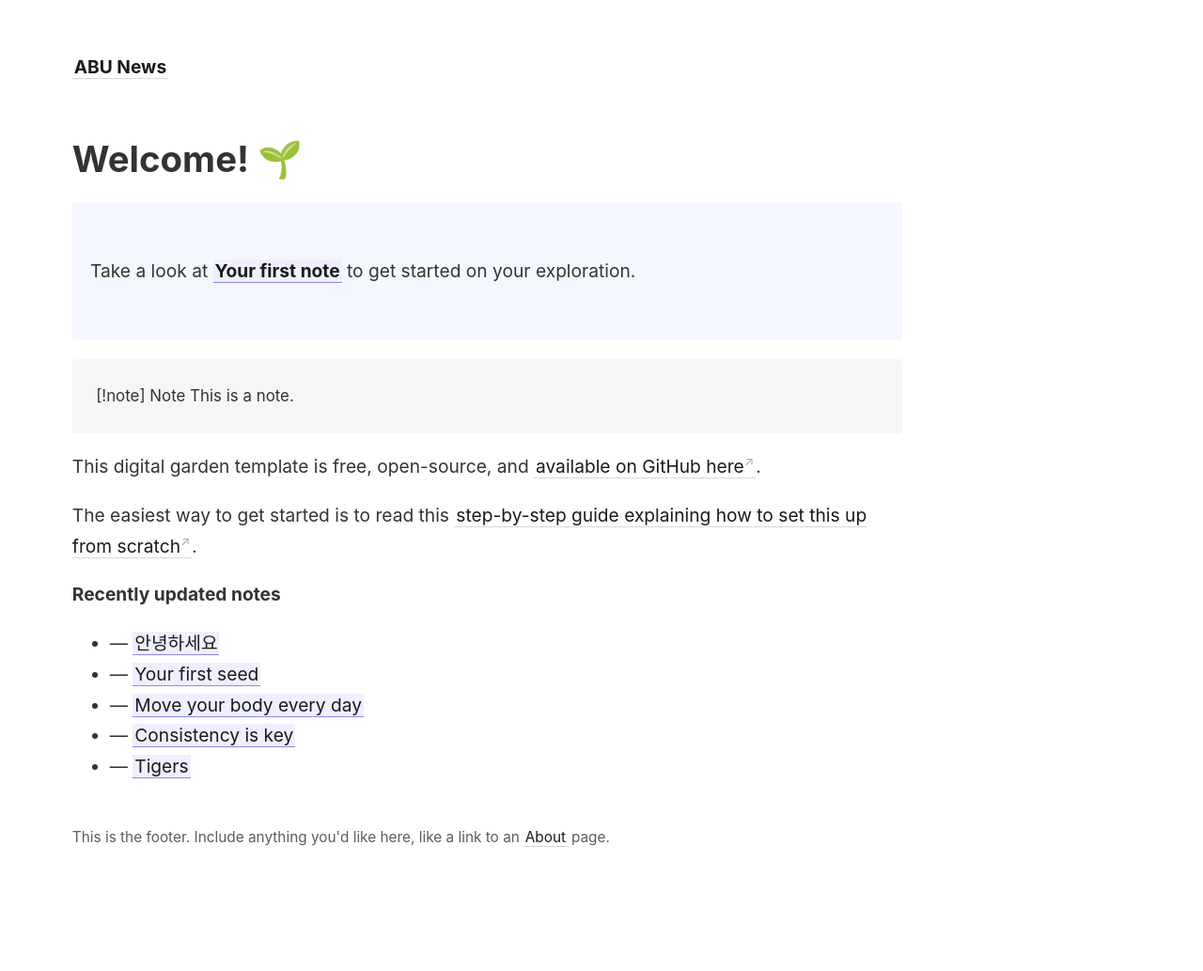
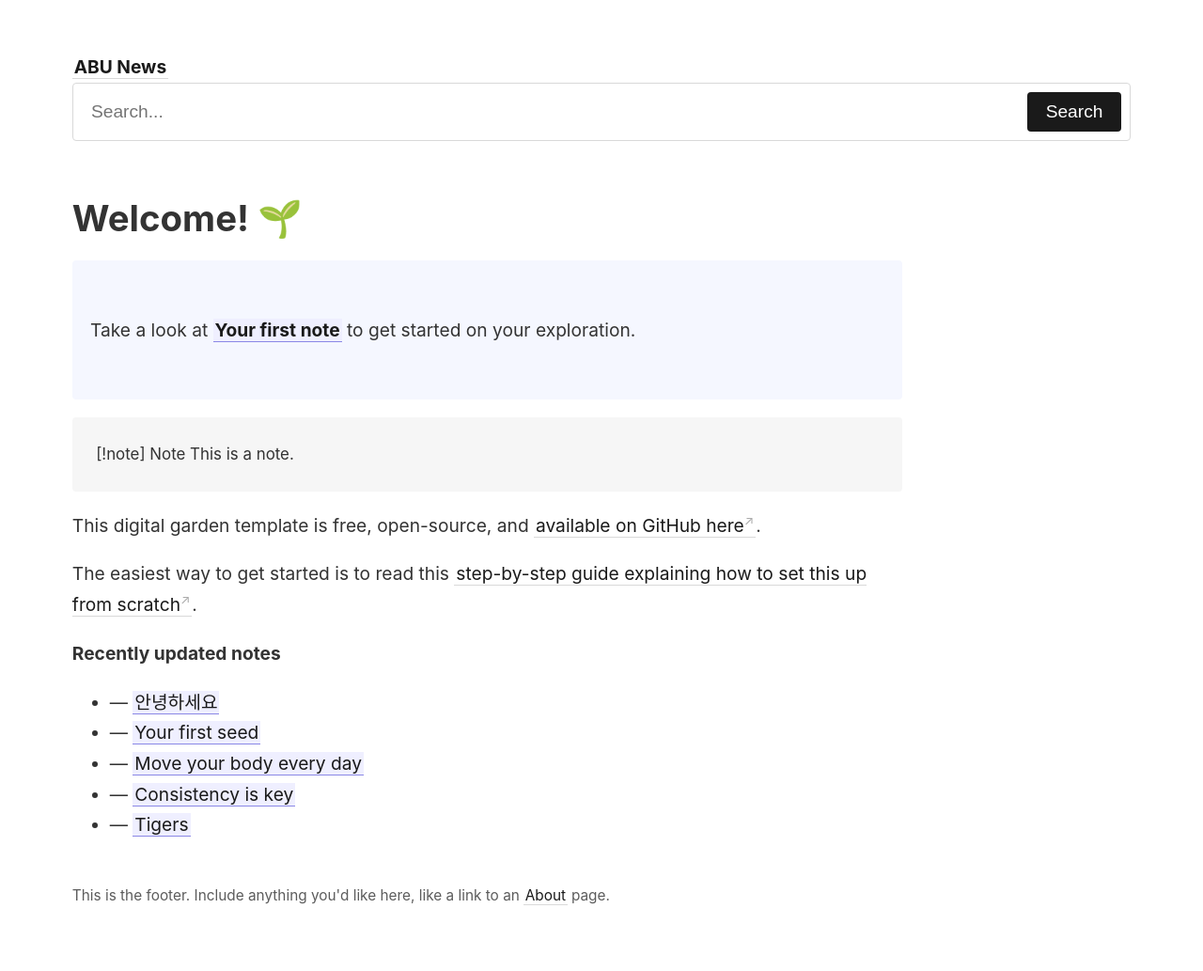
Before and after one commit to aburossi/abunews, a Jekyll site: the page built from _pages/index.md, in a window 1280 px wide. Shown: the whole page at 94% size. Built offline with Jekyll 4.4.1, drawn with Linux system fonts in a browser that asks for light colours; before the commit the page ends 970 px from its top, so only the background shows below that.

Commit message:
Update default.html

```diff
--- a/_layouts/default.html
+++ b/_layouts/default.html
@@ -2,7 +2,13 @@
 <html lang="en">
   {% include head.html %}
   <body>
-    <nav>{% include nav.html %}</nav>
+    <nav>
+      {% include nav.html %}
+      <form action="/search" method="get" class="search-form">
+          <input type="text" name="q" placeholder="Search...">
+          <button type="submit">Search</button>
+      </form>
+    </nav>
     <div class="wrapper">
       <main>{{ content }}</main>
       <footer>{% include footer.html %}</footer>
```
